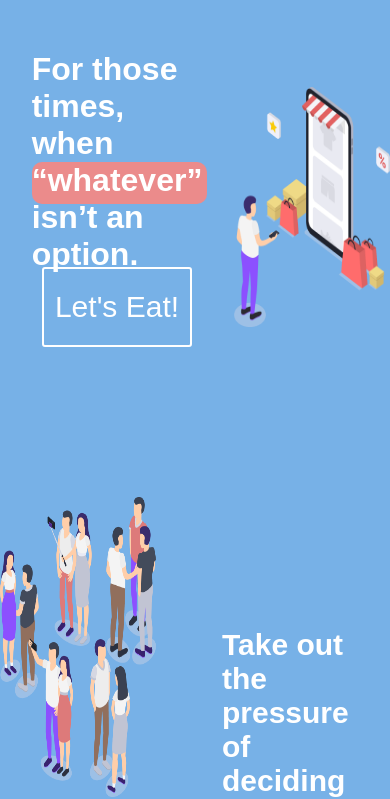
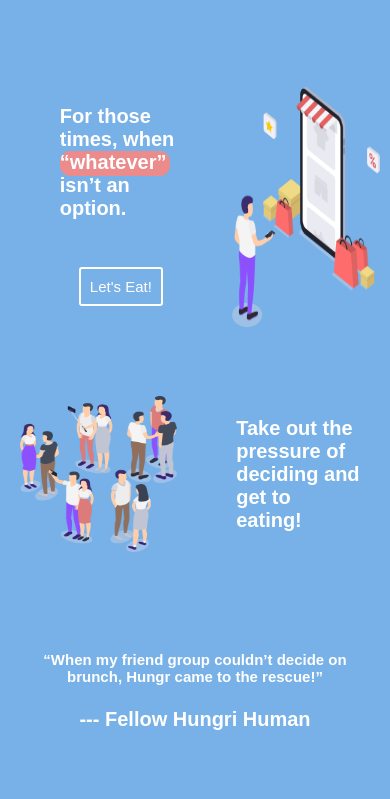
Before and after one commit to robertolozano/RestaurantTinder, a website: page public/html/landing.html in a window 390 px wide. Shown: the part 73-872 px from the top of the page. Drawn offline with Linux system fonts and the light colour scheme; no server answers; a web font is replaced by a local one.

Commit message:
landing page responsiveness improvement

```diff
--- a/public/css/landing.css
+++ b/public/css/landing.css
@@ -20,11 +20,9 @@
     padding-top: 10px;
     color: white;
     margin: 0px 0px 0px 0px;
-    /* background-color: green; */
 }
 
 #left_navbar{
-  /* background-color: yellow; */
   display: flex;
   flex-direction: row;
   width: 50%;
@@ -33,7 +31,6 @@
 
 #right_navbar{
   width: 50%;
-  /* background-color: blue; */
   display: flex;
   flex-direction: row;
   justify-content: flex-end;
@@ -73,19 +70,29 @@
     width: 100%;
 }
 
+
+
+/* main section --------------- */
+
 #main{
     width: 100%;
+    display: flex;
+    flex-direction: column;
+    justify-content: center;
+    align-items: center;
 }
+
+/* hero section --------------- */
 
 #hero_section{
     width: 100%;
-    height: 600px;
+    width: 95%;
+    height: 30vw;
     color: white;
     display: grid;
     grid-template-columns: 60% 40%;
     grid-template-rows: 100%;
     margin: 60px 0px 0px 0px;
-    /* background-color: red; */
 }
 
 #hero_text_div{
@@ -155,12 +162,23 @@
     transition-delay: 0s;
 }
 
+
+
+
+
+
+
+
+
+
+
+
 #second_section{
     display: grid;
     grid-template-columns: 40% 60%;
     grid-template-rows: 100%;
     height: 500px;
-    width: 100%;
+    width: 95%;
     margin: 140px 0px 0px 0px;
 }
 
@@ -191,7 +209,6 @@
 #third_section{
     width: 100%;
     height: 200px;
-    /* background-color: red; */
     display: flex;
     justify-content: center;
     align-items: center;
@@ -211,6 +228,10 @@
 .button-wrapper{
     width: 200px;
     height: 100px;
+
+    width: 16vh;
+    height: 8vw;
+
     position: relative;
     justify-self: center;
     display: flex;
@@ -263,11 +284,12 @@
     cursor: pointer;
 }
 
-@media only screen and (max-width: 600px) {
-    body {
-    }
+@media only screen and (max-width: 768px) {
     .navbar{
         font-size: 10px;
+    }
+    #logoPic{
+        width: 40px;;
     }
     #left_navbar,
     #right_navbar,
@@ -279,23 +301,21 @@
         font-size: 15px;
     }
     #hero_text{
-        font-size: 32px;
+        font-size: 25px;
+    }
+    #hero_section{
+        height: 300px;
     }
     #background{
-        height: 42px;
-    }
-    #hero_section{
-        /* background-color: #657b8f; */
-        height: 300px;
+        height: 32px;
     }
     .background_short{
         width: 0px;
         transition: all 1s ease;
         transition-delay: 0s;
     }
-
     .background_long{
-        width: 175px;
+        width: 135px;
         transition: all 1s ease;
         transition-delay: 0s;
     }
@@ -304,20 +324,111 @@
         align-self: center;
     }
     .button-wrapper{
-        width: 150px;
-        height: 80px;
+        width: 10vh;
+        height: 10vw;
     }
     .button-project-link{
+        font-size: 25px;
+    }
+    #second_section{
+        margin: 0px;
+        height: 60vw;
+        width: 90%;
+
+        grid-template-columns: 45% 55%;
+
+    }
+    #second_image{
+        width: 300px;
+        height: 300px;
+        justify-self: center;
+        align-self: center;
+
+    }
+    #second_text{
         font-size: 30px;
+    }
+    #third_section{
+        font-size: 15px;
+        width: 90%;
+        text-align: center;
+    }
+}
+
+
+
+
+
+
+
+
+
+
+
+@media only screen and (max-width: 480px) {
+    .navbar{
+        font-size: 10px;
     }
     #logoPic{
         width: 40px;;
     }
-    #second_image{
-        width: 300px;
+    #left_navbar,
+    #right_navbar,
+    .nav_button,
+    #hero_text_div{
+        font-size: 25px;
+    }
+    #left_navbar{
+        font-size: 15px;
+    }
+    #hero_text{
+        font-size: 20px;
+    }
+    #hero_section{
         height: 300px;
     }
+    #background{
+        height: 25px;
+    }
+    .background_short{
+        width: 0px;
+        transition: all 1s ease;
+        transition-delay: 0s;
+    }
+    .background_long{
+        width: 110px;
+        transition: all 1s ease;
+        transition-delay: 0s;
+    }
+    #hero_image{
+        height: 80%;
+        align-self: center;
+    }
+    .button-wrapper{
+        width: 10vh;
+        height: 10vw;
+    }
+    .button-project-link{
+        font-size: 15px;
+    }
+    #second_section{
+        margin: 0px;
+        height: 60vw;
+        width: 90%;
+        grid-template-columns: 45% 55%;
+    }
+    #second_image{
+        width: 20vh;
+        height: 40vw;
+        justify-self: center;
+        align-self: center;
+    }
     #second_text{
-        font-size: 30px;
+        font-size: 20px;
+    }
+    #third_section{
+        font-size: 10px;
+        width: 90%;
+        text-align: center;
     }
 }
```
